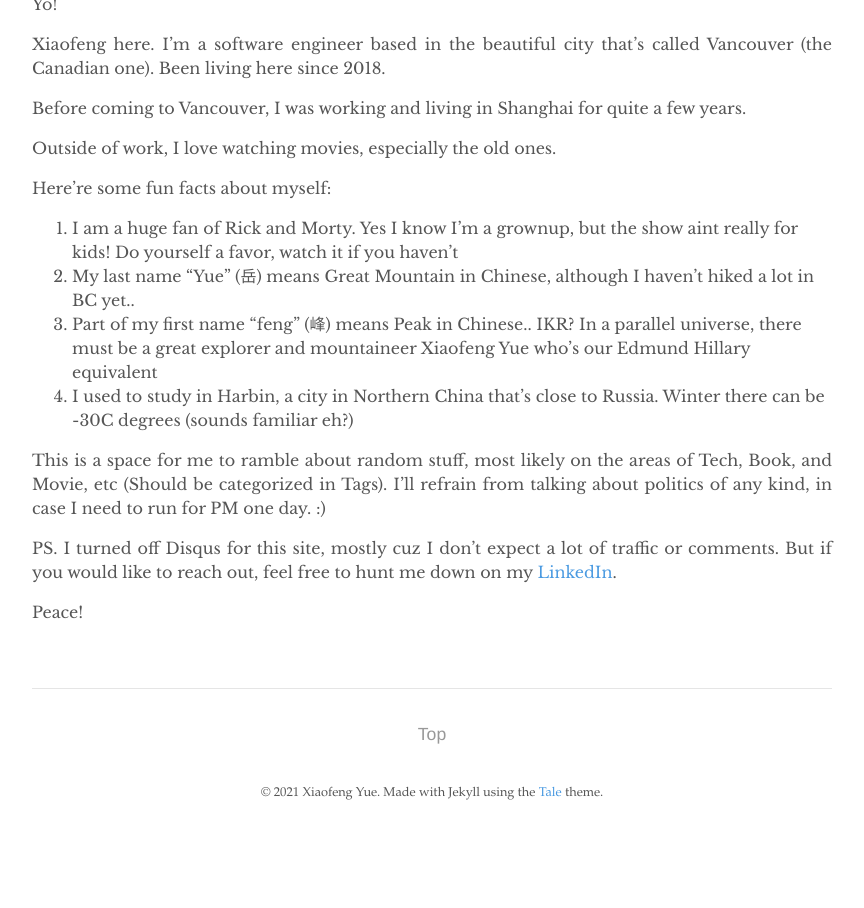
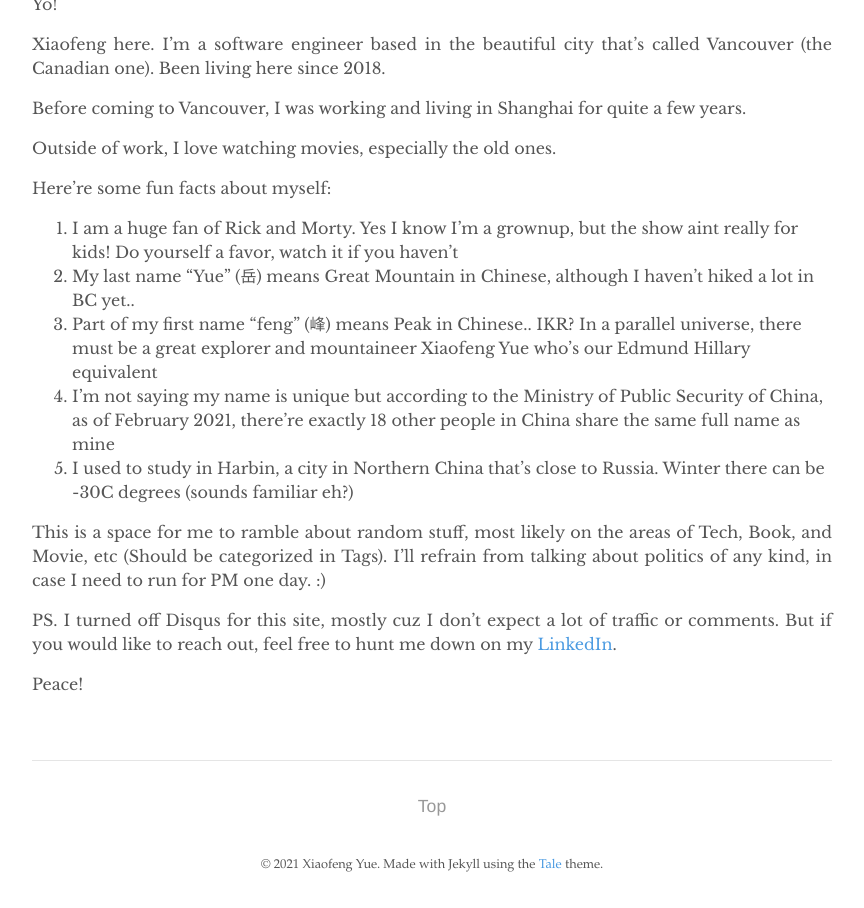
Before and after one commit to yuexiaofeng/yuexiaofeng.github.io, a Jekyll site: the page built from about.md, in a window 1280 px wide, cut to the strip 617-1525 px from the top of the page. Shown: the whole strip, without its empty margins (208-1072 px from the left). Built offline with Jekyll 4.4.1, drawn with Linux system fonts in a browser that asks for light colours; before the commit the page ends 1453 px from its top, so only the background shows below that.

Commit message:
about and migration post edits

```diff
--- a/about.md
+++ b/about.md
@@ -4,7 +4,7 @@ layout: post
 title: About
 permalink: /about/
 ---
-![me](../assets/images/me_hengdian_2019.JPG)
+![me](../assets/images/me_hengdian_2019.jpg)
 
 Yo!
 
@@ -19,7 +19,8 @@ Here're some fun facts about myself:
 1. I am a huge fan of Rick and Morty. Yes I know I'm a grownup, but the show aint really for kids! Do yourself a favor, watch it if you haven't
 2. My last name "Yue" (岳) means Great Mountain in Chinese, although I haven't hiked a lot in BC yet..
 3. Part of my first name "feng" (峰) means Peak in Chinese.. IKR? In a parallel universe, there must be a great explorer and mountaineer Xiaofeng Yue who's our Edmund Hillary equivalent
-4. I used to study in Harbin, a city in Northern China that's close to Russia. Winter there can be -30C degrees (sounds familiar eh?)
+4. I’m not saying my name is unique but according to the Ministry of Public Security of China, as of February 2021, there’re exactly 18 other people in China share the same full name as mine
+5. I used to study in Harbin, a city in Northern China that's close to Russia. Winter there can be -30C degrees (sounds familiar eh?)
 
 This is a space for me to ramble about random stuff, most likely on the areas of Tech, Book, and Movie, etc (Should be categorized in Tags). I'll refrain from talking about politics of any kind, in case I need to run for PM one day. :)
 
```
Also changed, not shown: _posts/2021-02-20-github-pages-migration.md (+1 -1 lines), assets/images/20210226/bbq.jpg (added), assets/images/20210226/bun.jpg (added), assets/images/20210226/canada_place.jpg (added), assets/images/20210226/cheam1.jpg (added), assets/images/20210226/cheam2.jpg (added), assets/images/20210226/cheam3.jpg (added), assets/images/20210226/chicken.jpg (added), assets/images/20210226/home_office.jpg (added), assets/images/20210226/pizza.jpg (added), assets/images/20210226/safeway_pasta.jpg (added), assets/images/20210226/sunset.jpg (added), assets/images/20210226/truck.jpg (added), assets/images/20210226/wine.jpg (added).
